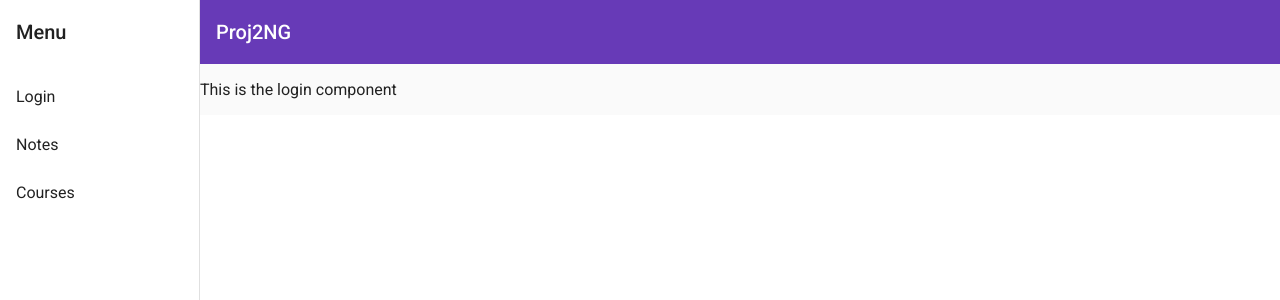
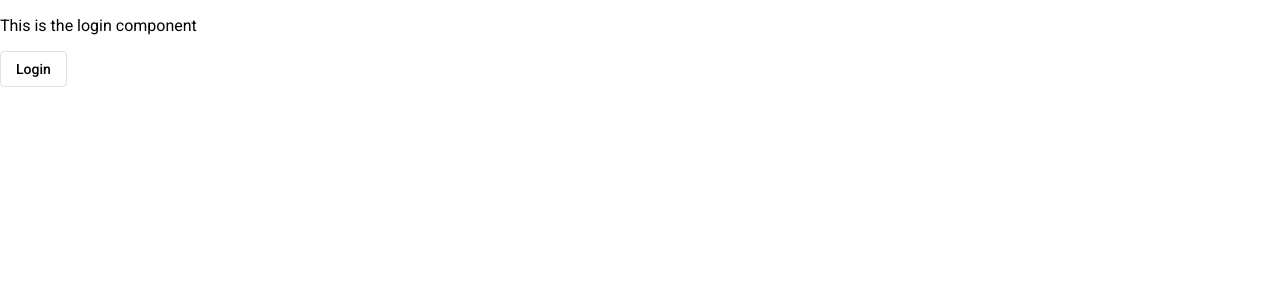
Before and after one commit to Dmonroe3795/Project2, an Angular app in the folder Proj2NG/: page /login in a window 1280 px wide. Shown: the top 300 px of the page. Built offline with nearby package versions, Linux system fonts and the light colour scheme.

Commit message:
Routed login to nav

```diff
--- a/Proj2NG/src/app/app-routing.module.ts
+++ b/Proj2NG/src/app/app-routing.module.ts
@@ -2,10 +2,11 @@ import { NgModule } from '@angular/core';
 import { Routes, RouterModule } from '@angular/router';
 import { LoginComponent } from './component/login/login.component';
 import { NotesComponent } from './component/notes/notes.component';
-
+import { NavComponent } from './nav/nav.component';
 const routes: Routes = [
   {path : "login", component : LoginComponent},
-  {path : "notes", component : NotesComponent},
+  {path : "nav", component : NavComponent},
+  {path : "nav/notes", component : NotesComponent},
   {path : '', redirectTo: '/login', pathMatch : 'full'}
 ];
 
--- a/Proj2NG/src/app/app.component.html
+++ b/Proj2NG/src/app/app.component.html
@@ -1,7 +1,7 @@
 
 <div>
-<app-nav></app-nav>
+<!-- <app-nav></app-nav> -->
 <!-- <app-top-banner></app-top-banner>
  -->
-
+<router-outlet></router-outlet>
 </div>
--- a/Proj2NG/src/app/component/login/login.component.html
+++ b/Proj2NG/src/app/component/login/login.component.html
@@ -1 +1,4 @@
 <p>This is the login component</p>
+<button (click) = "login()"
+mat-stroked-button
+>Login</button>
--- a/Proj2NG/src/app/component/login/login.component.ts
+++ b/Proj2NG/src/app/component/login/login.component.ts
@@ -1,5 +1,5 @@
 import { Component, OnInit } from '@angular/core';
-
+import { Router } from "@angular/router";
 @Component({
   selector: 'app-login',
   templateUrl: './login.component.html',
@@ -7,9 +7,15 @@ import { Component, OnInit } from '@angular/core';
 })
 export class LoginComponent implements OnInit {
 
-  constructor() { }
+  constructor(private router: Router) { }
 
   ngOnInit() {
   }
 
+  login() {
+
+    this.router.navigate(['/nav'])
+
+  }
+
 }
--- a/Proj2NG/src/app/nav/nav.component.html
+++ b/Proj2NG/src/app/nav/nav.component.html
@@ -6,7 +6,7 @@
     <mat-toolbar>Menu</mat-toolbar>
     <mat-nav-list>
       <a mat-list-item routerLink="login">Login</a>
-      <a mat-list-item routerLink="notes">Notes</a>
+      <a mat-list-item routerLink="nav/notes">Notes</a>
       <a mat-list-item href="#">Courses</a>
     </mat-nav-list>
   </mat-sidenav>
```
